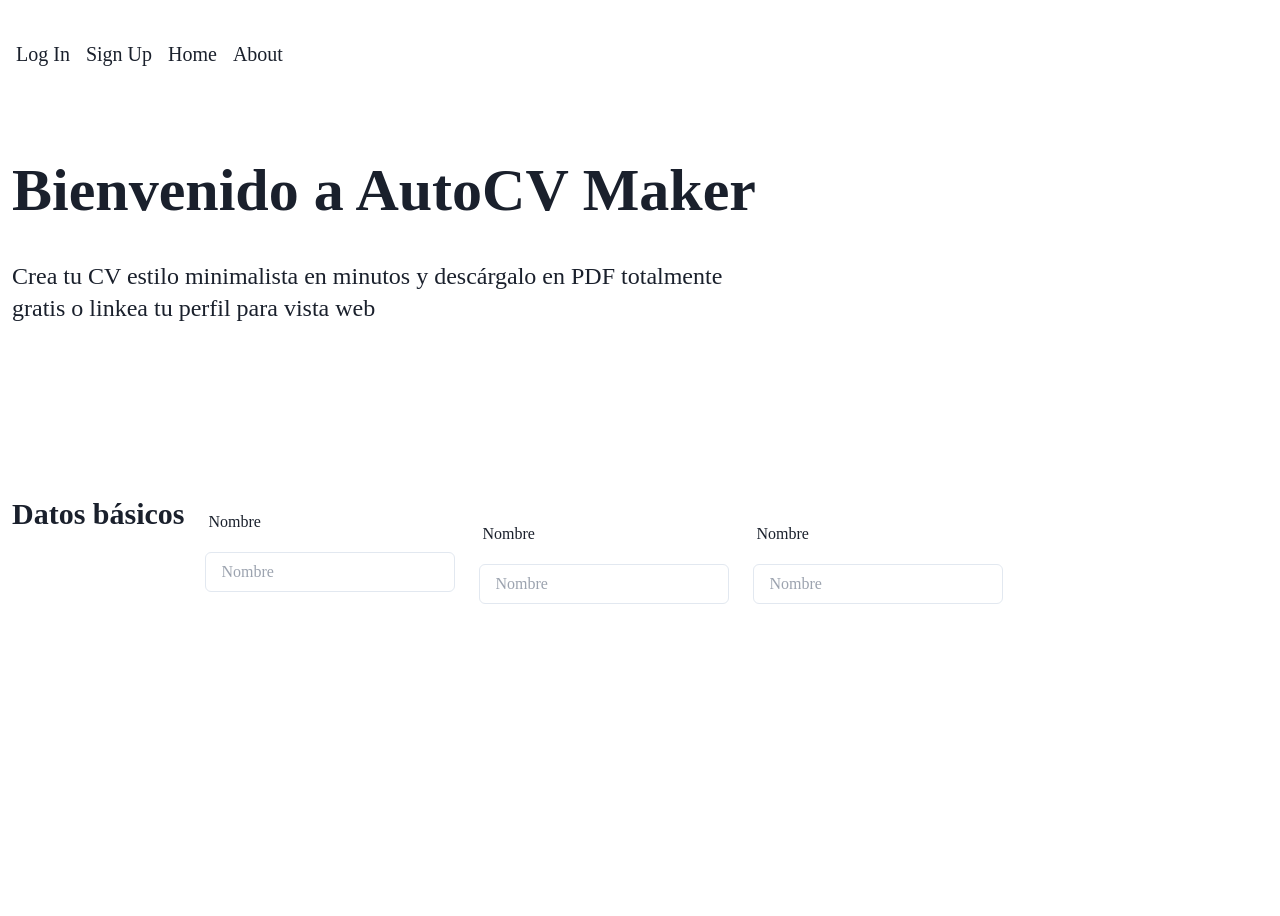
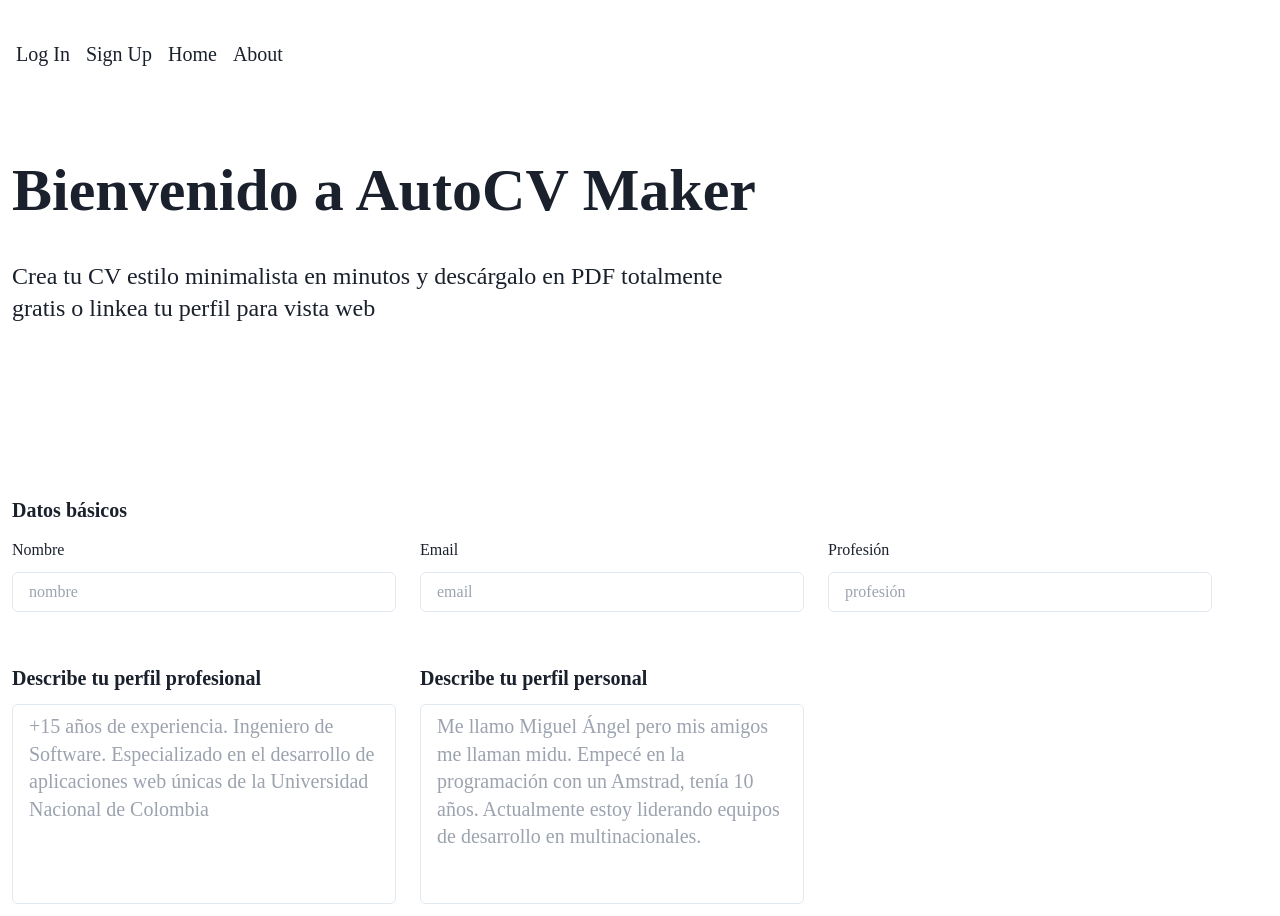
Before and after one commit to Edier-Gama/myautocv, a Next.js app: page / in a window 1280 px wide. Before the commit the page ends 800 px from the top, so only its background shows below. Built offline with nearby package versions, Linux system fonts and the light colour scheme.

Commit message:
FEAT: Nuevos textareas para información personal y mejoras en los inputs

```diff
--- a/src/app/globals.css
+++ b/src/app/globals.css
@@ -5,6 +5,9 @@
 :root {
  --onest-font: 'Onest Variable';
  --nunito-font: 'Nunito Variable'
+}
+body {
+  margin: 20px;
 }
 
 
@@ -16,8 +19,3 @@ a, input, label {
   font-family: var(--nunito-font);
   font-size: 20px;
 }
-
-input {
-  width: 23rem;
-  background-color: blue;
-}
--- a/src/app/page.tsx
+++ b/src/app/page.tsx
@@ -1,4 +1,5 @@
 'use client'
+import { AboutInfo } from "@/sections/AboutInfocomponents"
 import { HeaderInfo } from "@/sections/HeaderInfocomponents"
 import { Home } from "@/sections/Homecomponents"
 
@@ -7,6 +8,7 @@ export default function HomePage() {
     <main>
       <Home/>
       <HeaderInfo/>
+      <AboutInfo/>
     </main>
   )
 }
--- a/src/components/Input.tsx
+++ b/src/components/Input.tsx
@@ -4,9 +4,9 @@ import { Input, FormLabel } from '@chakra-ui/react'
 function InputComponent(params: any) {
     const { labelText, placeholder } = params
     return (
-        <section className='m-3 max-w-96'>
-            <FormLabel className='font-sans text-xl m-3'>{labelText}</FormLabel>
-            <Input className='m-2 font-sans' placeholder={placeholder}/>
+        <section className='w-96 m-3'>
+            <FormLabel className='font-sans text-xl'>{labelText}</FormLabel>
+            <Input className='font-sans' placeholder={placeholder}/>
         </section>
     )
 }
--- /dev/null
+++ b/src/components/textarea.tsx
@@ -0,0 +1,20 @@
+import { Textarea } from "@chakra-ui/react"
+import { useState } from "react"
+
+function TextArea({placeholder}: any) {
+    const [resize, setResize] = useState('none')
+    const [height, setHeight] = useState('200px')
+    return (
+        <section className="w-96 m-3">
+          <Textarea
+             placeholder={placeholder}
+             resize={resize}
+             height={height}
+             fontFamily={'Onest Variable'}
+             fontSize={'20px'}
+          />
+        </section>
+    )
+}
+
+export {TextArea}
--- /dev/null
+++ b/src/sections/AboutInfo.tsx
@@ -0,0 +1,18 @@
+import { TextArea } from "@/components/textareacomponents"
+
+function AboutInfo() {
+    return (
+        <section className='flex m-auto relative top-60 max-w-7xl flex-wrap mt-10'>
+            <div className="flex flex-col">
+               <p className='text-xl text-left font-semibold ml-3'>Describe tu perfil profesional</p>
+               <TextArea placeholder='+15 años de experiencia. Ingeniero de Software. Especializado en el desarrollo de aplicaciones web únicas de la Universidad Nacional de Colombia'/>
+            </div>
+            <div className='flex flex-col'>
+               <p className='text-xl text-left font-semibold ml-3'>Describe tu perfil personal</p>
+               <TextArea placeholder='Me llamo Miguel Ángel pero mis amigos me llaman midu. Empecé en la programación con un Amstrad, tenía 10 años. Actualmente estoy liderando equipos de desarrollo en multinacionales.'/>
+            </div>
+        </section>
+    )
+}
+
+export {AboutInfo}
--- a/src/sections/HeaderInfo.tsx
+++ b/src/sections/HeaderInfo.tsx
@@ -2,13 +2,13 @@ import { InputComponent } from '@/components/Inputcomponents'
 
 function HeaderInfo() {
     return (
-        <section className='flex m-auto relative top-60 max-w-7xl flex-wrap'>
-            <h2 className='text-3xl text-left font-semibold ml-3'>Datos básicos</h2>
-            <div>
-              <InputComponent placeholder='Nombre' labelText='Nombre'/>
+        <section className='flex m-auto flex-col relative top-60 max-w-7xl flex-wrap'>
+            <p className='text-xl text-left font-semibold ml-3'>Datos básicos</p>
+            <div className='flex flex-wrap'>
+              <InputComponent placeholder='nombre' labelText='Nombre'/>
+              <InputComponent placeholder='email' labelText='Email'/>
+              <InputComponent placeholder='profesión' labelText='Profesión'/>
             </div>
-            <InputComponent placeholder='Nombre' labelText='Nombre'/>
-            <InputComponent placeholder='Nombre' labelText='Nombre'/>
         </section>
     )
 }
```
